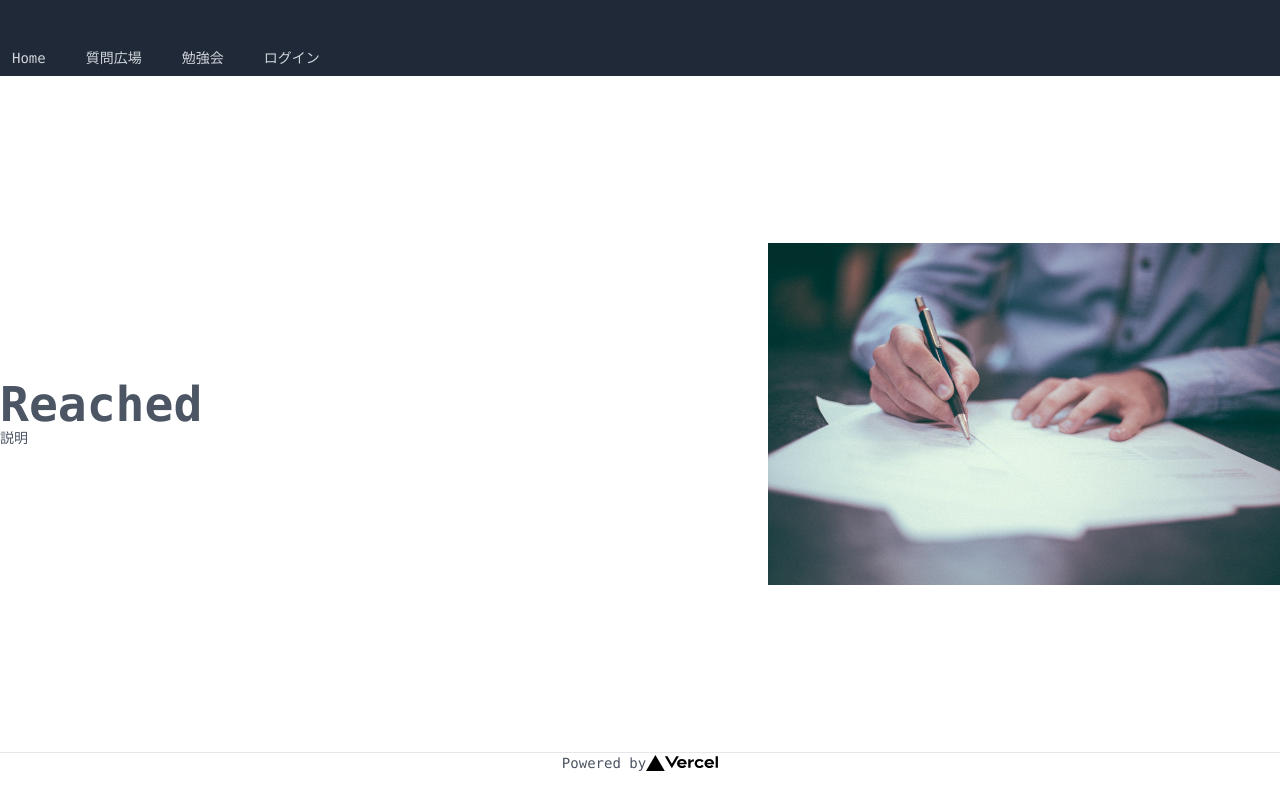
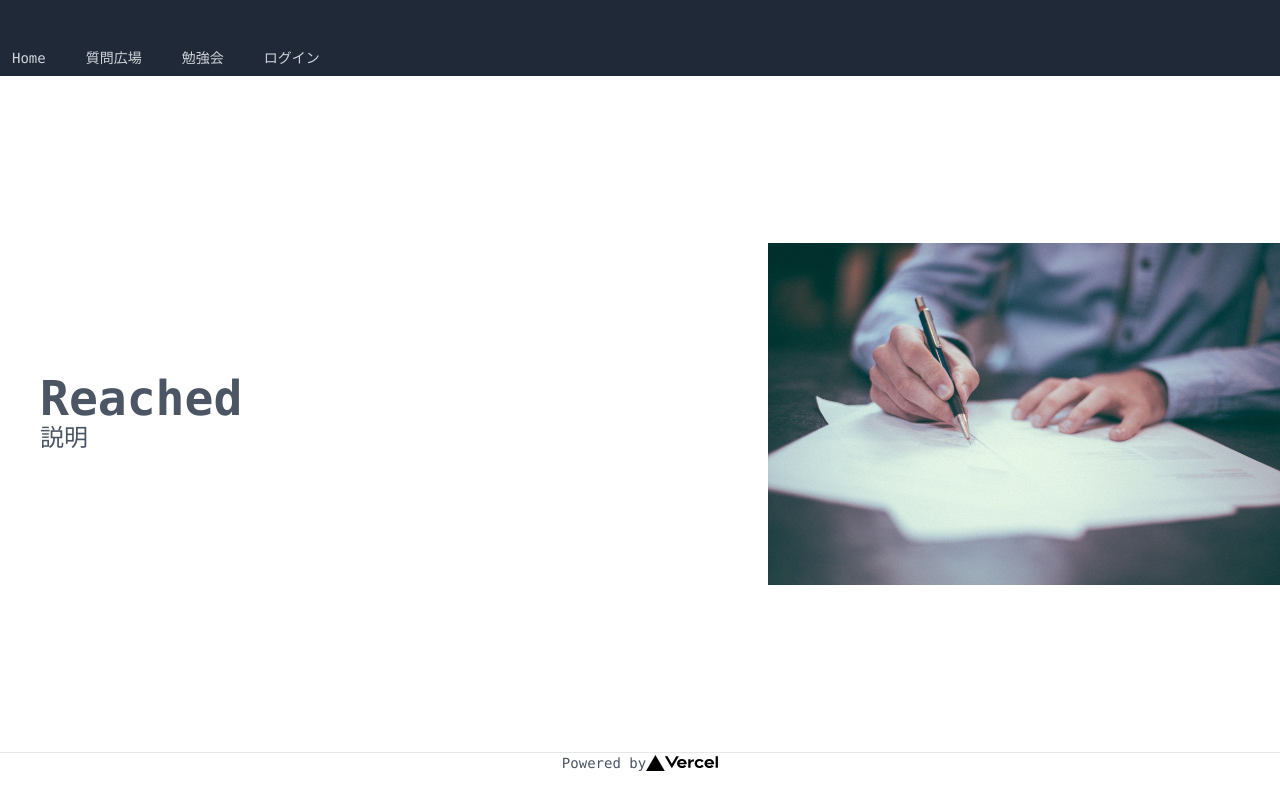
Before and after one commit to sea-kai/Reached, a Next.js app: page / in a window 1280 px wide. Built offline with nearby package versions, Linux system fonts and the light colour scheme.

Commit message:
💄 update ui

```diff
--- a/src/components/molecules/Description.tsx
+++ b/src/components/molecules/Description.tsx
@@ -7,9 +7,9 @@ type Props = {
 
 export const Description = (props: Props): JSX.Element => {
   return (
-    <div className='container flex flex-col justify-center items-start '>
+    <div className='container flex flex-col justify-center items-start ml-10'>
       <div className='text-5xl font-bold'>{props.title}</div>
-      <div className='items-center'>{props.text}</div>
+      <div className='text-2xl'>{props.text}</div>
     </div>
   )
 }
```
